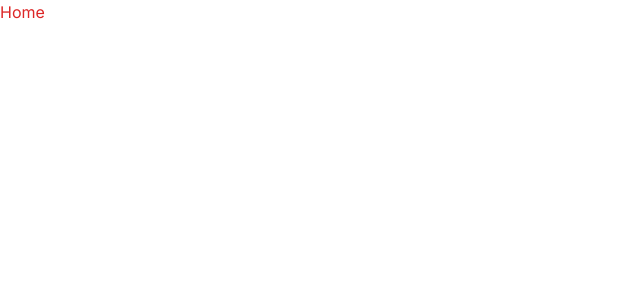
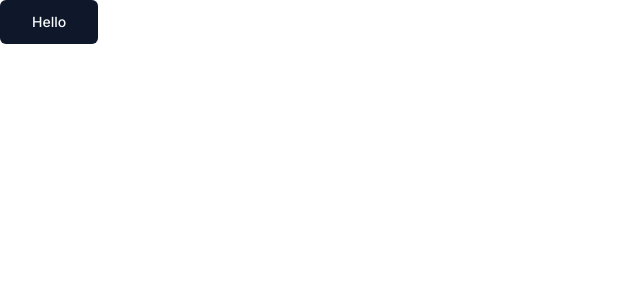
Before and after one commit to jayossi/al-sira, a Next.js app: page / in a window 1280 px wide. Shown: the top 300 px of the page, without its empty margins (0-640 px from the left). Built offline with nearby package versions, Linux system fonts and the light colour scheme.

Commit message:
test how shadcn works by making button

```diff
--- a/package.json
+++ b/package.json
@@ -9,6 +9,7 @@
     "lint": "next lint"
   },
   "dependencies": {
+    "@radix-ui/react-slot": "^1.0.2",
     "class-variance-authority": "^0.7.0",
     "clsx": "^2.0.0",
     "lucide-react": "^0.291.0",
--- a/src/app/page.tsx
+++ b/src/app/page.tsx
@@ -1,6 +1,7 @@
+import { Button } from "@/components/ui/button";
 
 export default function Home() {
   return (
-      <h1 className="text-red-600">Home</h1>
+    <Button variant="default" size="lg">Hello</Button>
   )
 }
--- /dev/null
+++ b/src/components/ui/button.tsx
@@ -0,0 +1,56 @@
+import * as React from "react"
+import { Slot } from "@radix-ui/react-slot"
+import { cva, type VariantProps } from "class-variance-authority"
+
+import { cn } from "@/lib/utils"
+
+const buttonVariants = cva(
+  "inline-flex items-center justify-center whitespace-nowrap rounded-md text-sm font-medium ring-offset-background transition-colors focus-visible:outline-none focus-visible:ring-2 focus-visible:ring-ring focus-visible:ring-offset-2 disabled:pointer-events-none disabled:opacity-50",
+  {
+    variants: {
+      variant: {
+        default: "bg-primary text-primary-foreground hover:bg-primary/90",
+        destructive:
+          "bg-destructive text-destructive-foreground hover:bg-destructive/90",
+        outline:
+          "border border-input bg-background hover:bg-accent hover:text-accent-foreground",
+        secondary:
+          "bg-secondary text-secondary-foreground hover:bg-secondary/80",
+        ghost: "hover:bg-accent hover:text-accent-foreground",
+        link: "text-primary underline-offset-4 hover:underline",
+      },
+      size: {
+        default: "h-10 px-4 py-2",
+        sm: "h-9 rounded-md px-3",
+        lg: "h-11 rounded-md px-8",
+        icon: "h-10 w-10",
+      },
+    },
+    defaultVariants: {
+      variant: "default",
+      size: "default",
+    },
+  }
+)
+
+export interface ButtonProps
+  extends React.ButtonHTMLAttributes<HTMLButtonElement>,
+    VariantProps<typeof buttonVariants> {
+  asChild?: boolean
+}
+
+const Button = React.forwardRef<HTMLButtonElement, ButtonProps>(
+  ({ className, variant, size, asChild = false, ...props }, ref) => {
+    const Comp = asChild ? Slot : "button"
+    return (
+      <Comp
+        className={cn(buttonVariants({ variant, size, className }))}
+        ref={ref}
+        {...props}
+      />
+    )
+  }
+)
+Button.displayName = "Button"
+
+export { Button, buttonVariants }
```
Also changed, not shown: 1 other file (tests, documents, lock files or other folders).
